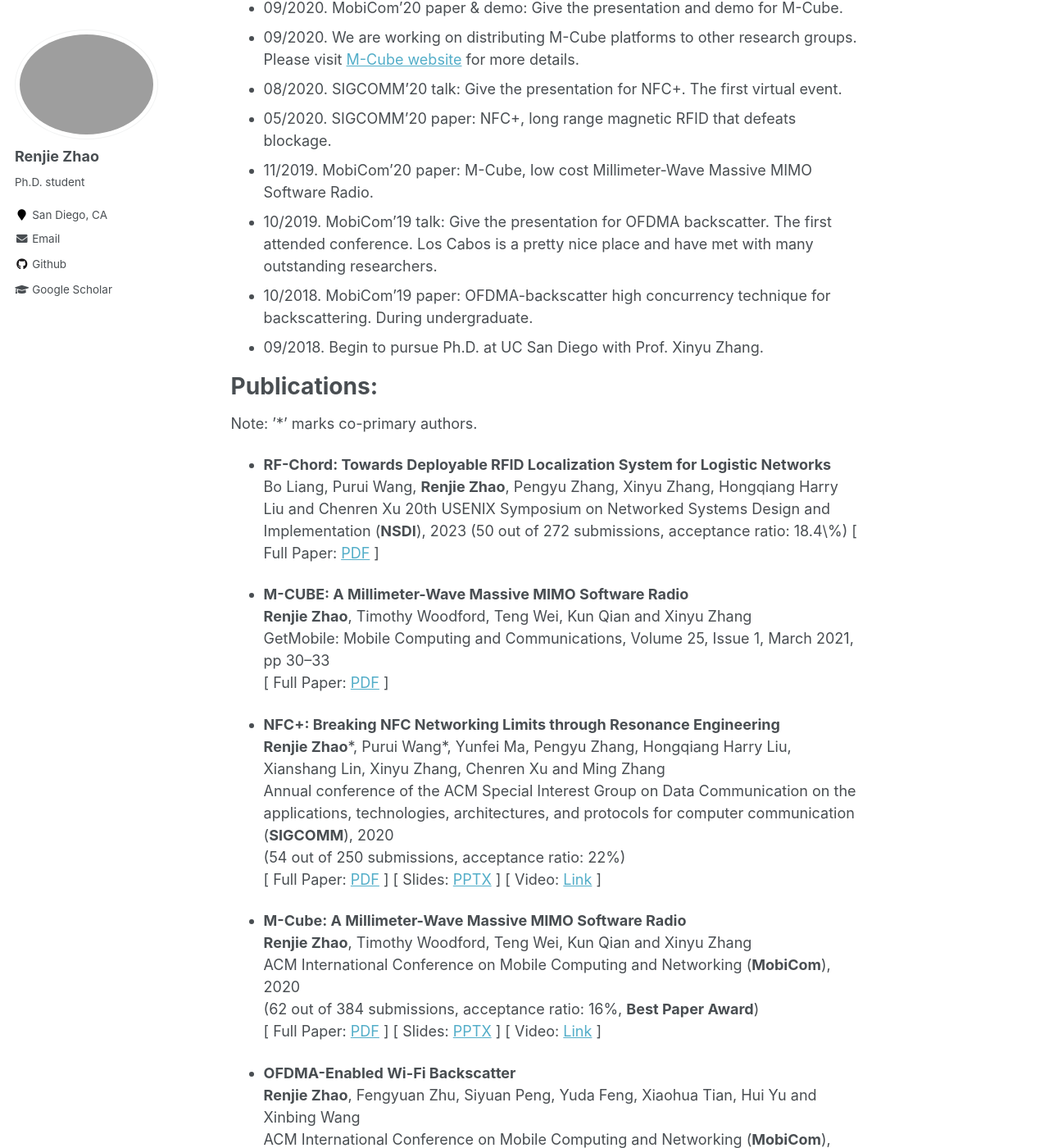
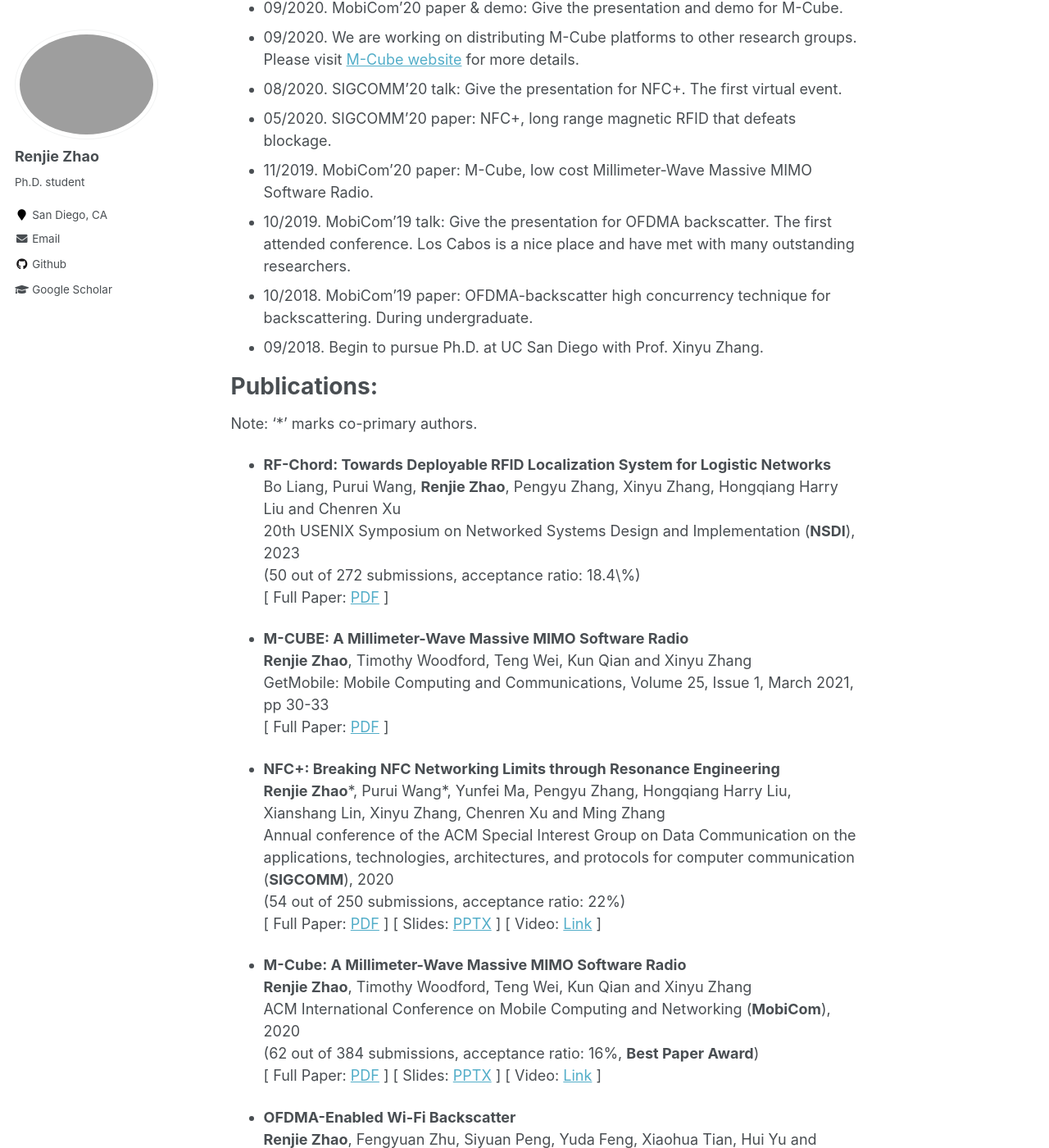
Before and after one commit to mle0108/RenjieZhao.github.io, a Jekyll site: the page built from _pages/about.md, in a window 1280 px wide and 1400 px high, scrolled down 668 px. Shown: the whole window at 82% size. Built offline with Jekyll 4.4.1, drawn with Linux system fonts in a browser that asks for light colours.

Commit message:
adjust format

```diff
--- a/_pages/about.md
+++ b/_pages/about.md
@@ -26,13 +26,13 @@ News:
 * 08/2020. SIGCOMM'20 talk: Give the presentation for NFC+. The first virtual event.
 * 05/2020. SIGCOMM'20 paper: NFC+, long range magnetic RFID that defeats blockage.
 * 11/2019. MobiCom'20 paper: M-Cube, low cost Millimeter-Wave Massive MIMO Software Radio.
-* 10/2019. MobiCom'19 talk: Give the presentation for OFDMA backscatter. The first attended conference. Los Cabos is a pretty nice place and have met with many outstanding researchers.
+* 10/2019. MobiCom'19 talk: Give the presentation for OFDMA backscatter. The first attended conference. Los Cabos is a nice place and have met with many outstanding researchers.
 * 10/2018. MobiCom'19 paper: OFDMA-backscatter high concurrency technique for backscattering. During undergraduate.
 * 09/2018. Begin to pursue Ph.D. at UC San Diego with Prof. Xinyu Zhang.
 
 Publications:
 ======
-Note: ’*’ marks co-primary authors.
+Note: ‘*’ marks co-primary authors.
 * **RF-Chord: Towards Deployable RFID Localization System for Logistic Networks**
 Bo Liang, Purui Wang, **Renjie Zhao**, Pengyu Zhang, Xinyu Zhang, Hongqiang Harry Liu and Chenren Xu
 20th USENIX Symposium on Networked Systems Design and Implementation (**NSDI**), 2023
@@ -41,7 +41,7 @@ Bo Liang, Purui Wang, **Renjie Zhao**, Pengyu Zhang, Xinyu Zhang, Hongqiang Harr
 
 * **M-CUBE: A Millimeter-Wave Massive MIMO Software Radio**
 **Renjie Zhao**, Timothy Woodford, Teng Wei, Kun Qian and Xinyu Zhang
-GetMobile: Mobile Computing and Communications, Volume 25, Issue 1, March 2021, pp 30–33
+GetMobile: Mobile Computing and Communications, Volume 25, Issue 1, March 2021, pp 30-33
 [ Full Paper: [PDF](https://dl.acm.org/doi/10.1145/3471440.3471449) ]
 
 * **NFC+: Breaking NFC Networking Limits through Resonance Engineering**
```
